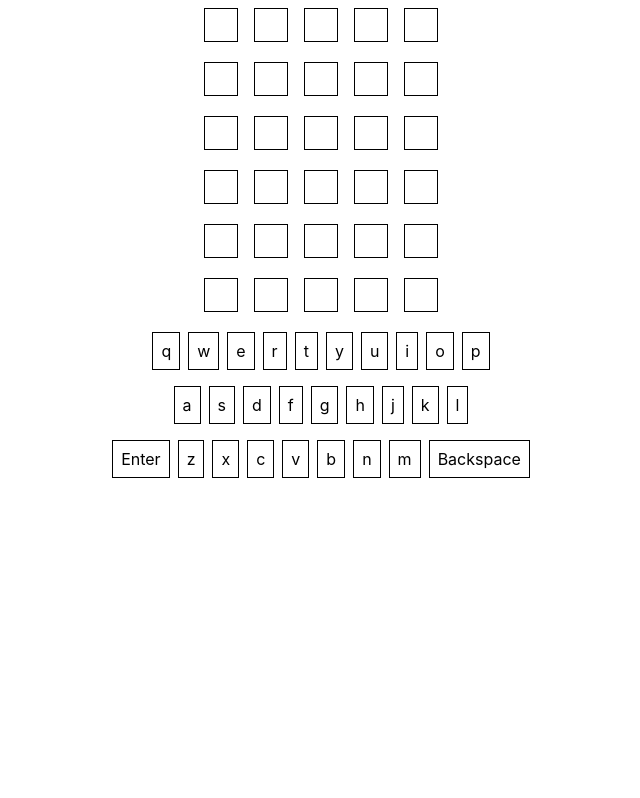
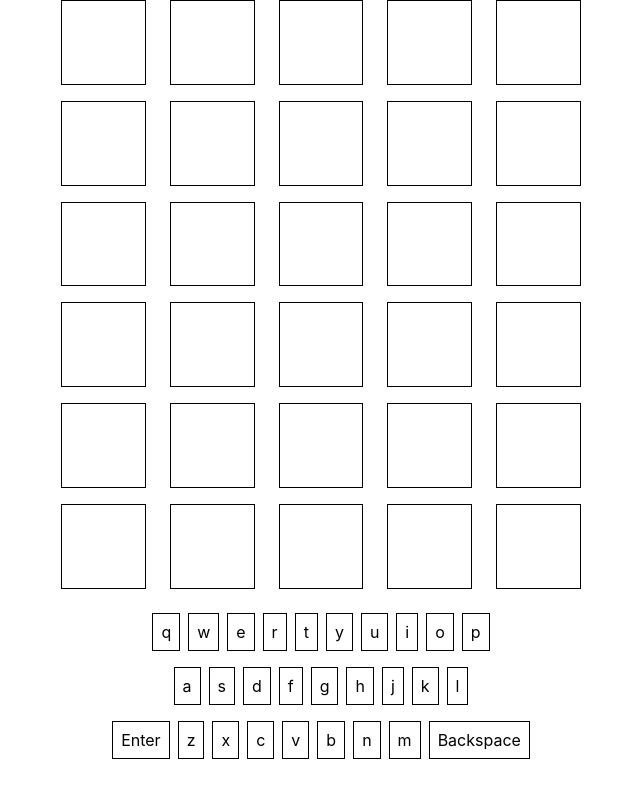
Before and after one commit to loaizageorge/wordle-clone, a React (Create React App) app: page / in a window 1280 px wide. Shown: the whole page, without its empty margins (319-959 px from the left). Built offline with nearby package versions, Linux system fonts and the light colour scheme.

Commit message:
fix: bug with shifting content

```diff
--- a/src/App.css
+++ b/src/App.css
@@ -1,7 +1,3 @@
-.App {
-  text-align: center;
-}
-
 .App-logo {
   height: 40vmin;
   pointer-events: none;
--- a/src/Components/Gameboard.tsx
+++ b/src/Components/Gameboard.tsx
@@ -3,6 +3,7 @@ import { useState } from 'react'
 import Keyboard from './Keyboard'
 import Guess from './Guess'
 import request from '../utils/request'
+import styled from 'styled-components'
 
 // Each guess will render a row
 // Maybe in the future we can introduce some UI elements so the user can
@@ -12,6 +13,13 @@ const WORD_LENGTH = 5;
 
 // TODO: Generate this automagically somehow.. dictionary API?
 const ACTUAL_WORD = ['W','O', 'R', 'D', 'L'];
+
+const GameboardStyles = styled.div`
+  display: grid;
+  grid-gap: 1rem;
+  max-width: 520px;
+  margin: 0 auto;
+`;
 
 /**
  * TODO: switch this to context maybe, or just figure out a better strategy
@@ -25,8 +33,8 @@ const Gameboard = () => {
   /**
    * 1. Guess === Word => You win!
    * 2. Guess !== Word && attempt === MAX_ATTEMPTS => You lost!
-   * 3. ^ && attempt < MAX_ATTEMPTS => Move onto the next guess row and render
-   *      previous guesses with hint highlights
+   * 3. Guess !== Word && attempt < MAX_ATTEMPTS => guess gets hints and player moves
+   * onto the next row
    */
   const checkGuess = async () => {
     // Don't pass go, don't collect $200
@@ -79,7 +87,7 @@ const Gameboard = () => {
   }
 
   return (
-    <div>
+    <GameboardStyles>
       <Guess
         actualWord={ACTUAL_WORD}
         guesses={MAX_GUESSES}
@@ -93,7 +101,7 @@ const Gameboard = () => {
         checkGuess={checkGuess}
         removePrevLetterFromGuess={removePrevLetterFromGuess}
       />
-    </div>
+    </GameboardStyles>
   )
 }
 
--- a/src/Components/Guess.tsx
+++ b/src/Components/Guess.tsx
@@ -11,8 +11,6 @@ interface GuessProps {
 }
 
 const GuessRowStyles = styled.div`
-  display: flex;
-  flex-direction: column;
 `;
 
 export default function Guess({attempt, currentGuess, wordLength, guesses, prevGuesses, actualWord}: GuessProps) {
@@ -21,7 +19,7 @@ export default function Guess({attempt, currentGuess, wordLength, guesses, prevG
   const guessRowIterator = Array(guesses).fill(0);
 
   return (
-    <div>
+    <>
       {
         guessRowIterator.map((_:number, index: number) => {
           const active = index === attempt;
@@ -31,7 +29,7 @@ export default function Guess({attempt, currentGuess, wordLength, guesses, prevG
 
         })
       }
-    </div>
+    </>
   )
 
 }
--- a/src/Components/GuessRow.tsx
+++ b/src/Components/GuessRow.tsx
@@ -1,4 +1,5 @@
 import GuessTile from './GuessTile'
+import styled from 'styled-components'
 
 interface GuessRowProps {
   guess: string[],
@@ -6,6 +7,12 @@ interface GuessRowProps {
   actualWord: string[],
   showHint: boolean,
 }
+
+const GuessRowStyles = styled.div`
+  display: grid;
+  grid-template-columns: repeat(5, 1fr);
+  grid-gap: 1.5rem;
+`
 
 export default function GuessRow({guess, wordLength, actualWord, showHint}: GuessRowProps) {
   const worldLengthIterator = Array(wordLength).fill(0);
@@ -24,7 +31,7 @@ export default function GuessRow({guess, wordLength, actualWord, showHint}: Gues
   }
 
   return (
-    <div>
+    <GuessRowStyles>
     {
        worldLengthIterator.map((_: number, index: number) => {
         // We want to render out all the squares for a guess, so check
@@ -36,6 +43,6 @@ export default function GuessRow({guess, wordLength, actualWord, showHint}: Gues
         return <GuessTile letter='' />
       })
     }
-    </div>
+    </GuessRowStyles>
   )
 }
--- a/src/Components/GuessTile.tsx
+++ b/src/Components/GuessTile.tsx
@@ -9,25 +9,31 @@ interface IGuessTileStyles {
   tileBorderColor: string,
 }
 
-const GuessTileStyles = styled.span<IGuessTileStyles>`
-  display: inline-block;
-  padding: 1rem;
-  margin: .5rem;
-  border: 1px solid ${props => props.tileBorderColor}
+const GuessTileStyles = styled.div<IGuessTileStyles>`
+  display: inline-flex;
+  box-sizing: border-box;
+  justify-content: center;
+  align-items: center;
+  font-size: 3rem;
+  font-weight: bold;
+  border: 1px solid ${props => props.tileBorderColor};
+  ::before {
+    content: '';
+    padding-bottom: 100%;
+    display: inline-block;
   }
 `
 
 export default function GuessTile({letter, hint=''}: GuessTileProps) {
-  var tileBorderColor = 'black';
-  console.log(hint);
+  let tileBorderColor = 'black';
   if (hint === 'match') {
     tileBorderColor= 'green';
   } else if (hint ==='close') {
-    tileBorderColor = 'yellow';
+    tileBorderColor = 'red';
   }
 
 
-  return <GuessTileStyles tileBorderColor={tileBorderColor}>
+  return<GuessTileStyles tileBorderColor={tileBorderColor}>
     {letter}
   </GuessTileStyles>
 }
--- a/src/Components/Keyboard.tsx
+++ b/src/Components/Keyboard.tsx
@@ -10,6 +10,7 @@ interface KeyBoardProps {
 const KeyboardStyles = styled.div`
   display: flex;
   flex-direction: column;
+  text-align: center;
 `
 const KeyboardRowStyles = styled.div`
   display: block;
```
